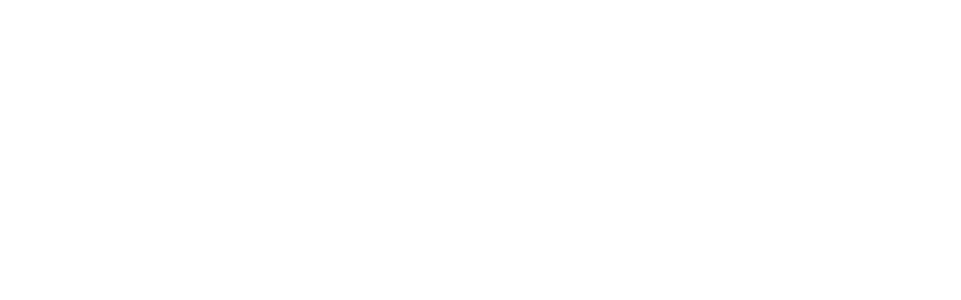
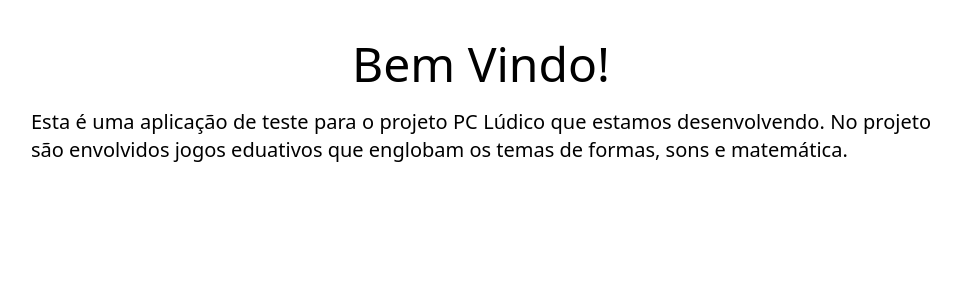
Before and after one commit to projetopcludico/tests-playground, a Vue app: page / in a window 1280 px wide. Before the commit this address had no page. Shown: the top 300 px of the page, without its empty margins (159-1120 px from the left). Built offline with nearby package versions, Linux system fonts and the light colour scheme.

Commit message:
FEAT: Creating homePage

```diff
--- a/index.html
+++ b/index.html
@@ -3,6 +3,7 @@
   <head>
     <meta charset="UTF-8">
     <link rel="icon" href="/favicon.ico">
+    <link rel="stylesheet" href="/src/assets/main.css">
     <meta name="viewport" content="width=device-width, initial-scale=1.0">
     <title>Vite App</title>
   </head>
--- a/package.json
+++ b/package.json
@@ -13,7 +13,9 @@
     "format": "prettier --write src/"
   },
   "dependencies": {
+    "@tailwindcss/vite": "^4.1.18",
     "pinia": "^3.0.3",
+    "tailwindcss": "^4.1.18",
     "vue": "^3.5.22",
     "vue-router": "^4.5.1"
   },
--- /dev/null
+++ b/src/assets/main.css
@@ -0,0 +1 @@
+@import "tailwindcss";
--- a/src/router/index.js
+++ b/src/router/index.js
@@ -2,7 +2,13 @@
 
 const router = createRouter({
   history: createWebHistory(import.meta.env.BASE_URL),
-  routes: [],
+  routes: [
+    {
+      path: '/',
+      name: 'homePage',
+      component: () => import('@/views/HomePage.vue')
+    }
+  ],
 })
 
 export default router
--- /dev/null
+++ b/src/views/HomePage.vue
@@ -0,0 +1,13 @@
+<script setup>
+    const title = 'Bem Vindo!'
+    const subtitle = 'Esta é uma aplicação de teste para o projeto PC Lúdico que estamos desenvolvendo. No projeto são envolvidos jogos eduativos que englobam os temas de formas, sons e matemática.';
+</script>
+<template>
+    <main class="flex flex-col gap-20 bg-white md:items-center p-10">
+        <div class="w-full flex flex-col gap-5 items-center md:w-3/4">
+            <h1 class="text-5xl">{{ title }}</h1>
+            <p class="text-xl text-justify">{{ subtitle }}</p>
+        </div>
+
+    </main>
+</template>
--- a/vite.config.js
+++ b/vite.config.js
@@ -3,12 +3,14 @@
 import { defineConfig } from 'vite'
 import vue from '@vitejs/plugin-vue'
 import vueDevTools from 'vite-plugin-vue-devtools'
+import tailwindcss from '@tailwindcss/vite'
 
 // https://vite.dev/config/
 export default defineConfig({
   plugins: [
     vue(),
     vueDevTools(),
+    tailwindcss(),
   ],
   resolve: {
     alias: {
```
Also changed, not shown: src/App.vue (+1 -9 lines), 1 other file (tests, documents, lock files or other folders).
